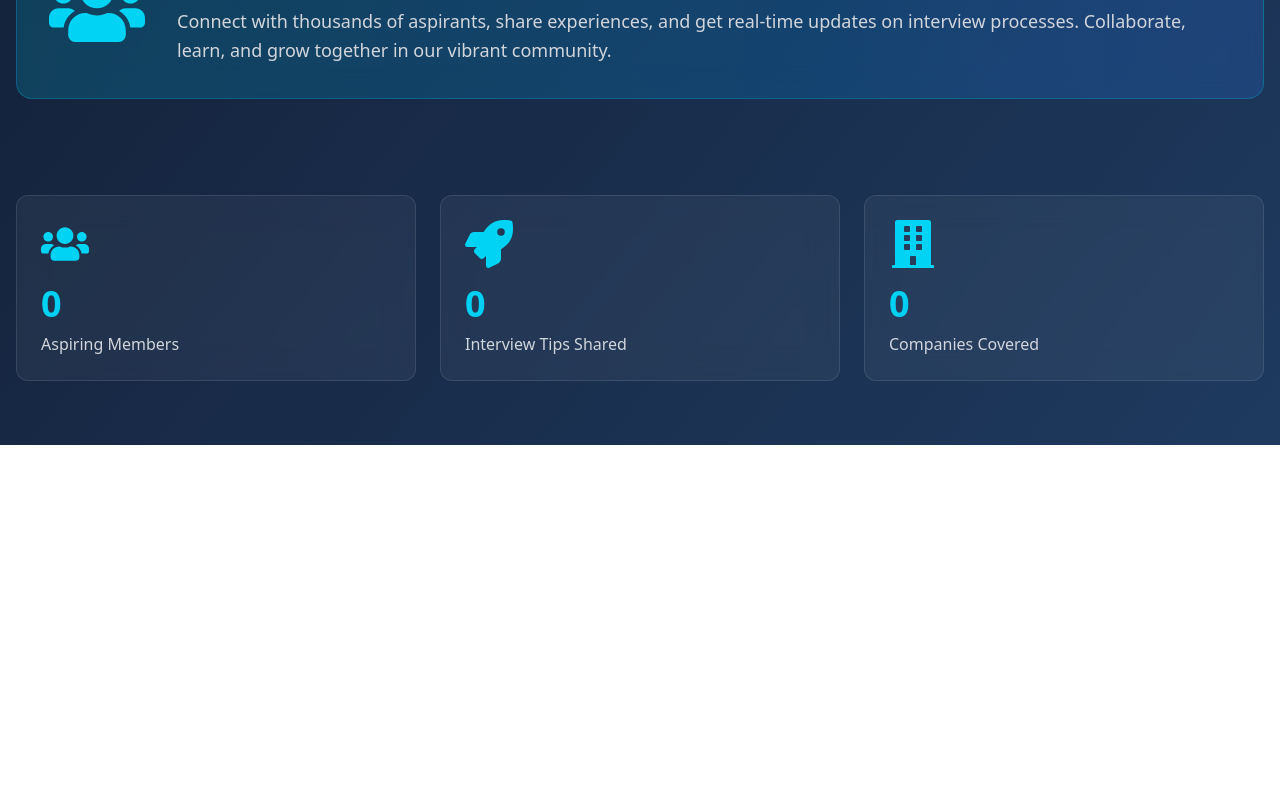
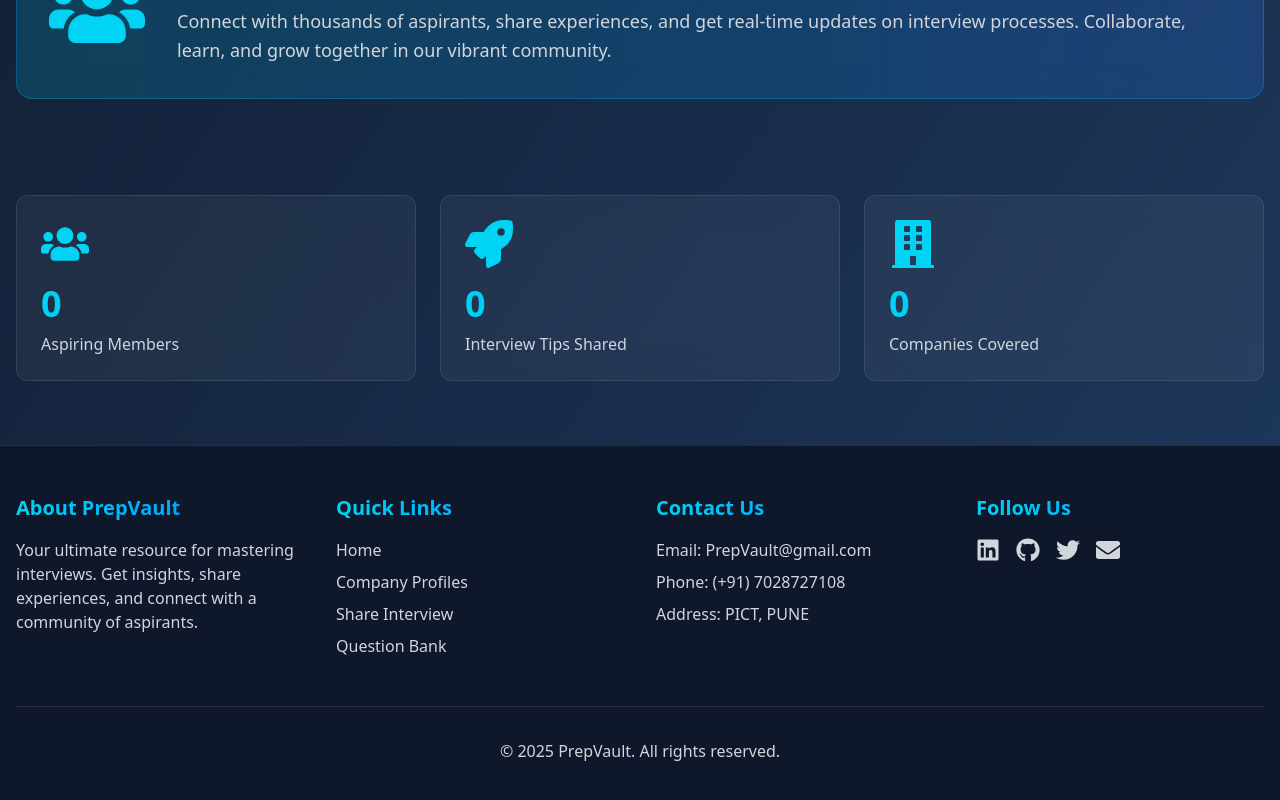
Before and after one commit to ishwari2121/PrepVault, a React (Vite) app in the folder frontend/: page / in a window 1280 px wide. Shown: the part 1248-2048 px from the top of the page. Before the commit the page ends 1693 px from the top, so only its background shows below. Built offline with nearby package versions, Linux system fonts and the light colour scheme.

Commit message:
Footer Added

```diff
--- a/frontend/src/App.jsx
+++ b/frontend/src/App.jsx
@@ -6,6 +6,8 @@
 import LLM from "./Pages/LLM";
 import Stories from "./Pages/Stories";
 import Companies from "./Pages/Companies";
+import SharedInterview from "./components/SharedInterview";
+import QuesAns from "./components/QuesAns";
 function Layout() {
   const location = useLocation();
 
@@ -22,6 +24,9 @@
         <Route path="/LLM" element={<LLM/>}/>
         <Route path="/stories" element={<Stories/>}/>
         <Route path="/companies" element={<Companies/>}/>
+        <Route path="/interviews" element={<SharedInterview/>}/>
+        <Route path="/question-answer" element={<QuesAns/>}/>
+
       </Routes>
     </>
   );
--- /dev/null
+++ b/frontend/src/Pages/Footer.jsx
@@ -0,0 +1,141 @@
+import React from 'react';
+import { motion } from 'framer-motion';
+import { FaLinkedin, FaGithub, FaTwitter, FaEnvelope } from 'react-icons/fa';
+import { NavLink } from 'react-router-dom';
+
+const Footer = () => {
+    const footerVariants = {
+        hidden: { opacity: 0, y: 50 },
+        visible: {
+            opacity: 1,
+            y: 0,
+            transition: { duration: 0.8, ease: 'easeOut' },
+        },
+    };
+
+    const iconVariants = {
+        hover: { scale: 1.2, rotate: 10 },
+        tap: { scale: 0.9 },
+    };
+
+    return (
+        <motion.footer
+            initial="hidden"
+            whileInView="visible"
+            viewport={{ once: true }}
+            variants={footerVariants}
+            className="bg-[#0f172a] border-t border-white/10 py-12"
+        >
+            <div className="container mx-auto px-4">
+                {/* Footer Grid */}
+                <div className="grid grid-cols-1 md:grid-cols-4 gap-8 mb-12">
+                    {/* About Section */}
+                    <motion.div
+                        whileHover={{ y: -5 }}
+                        className="space-y-4"
+                    >
+                        <h3 className="text-xl font-bold bg-gradient-to-r from-cyan-400 to-blue-500 bg-clip-text text-transparent">
+                            About PrepVault
+                        </h3>
+                        <p className="text-gray-300">
+                            Your ultimate resource for mastering interviews. Get insights, share experiences, and connect with a community of aspirants.
+                        </p>
+                    </motion.div>
+
+                    {/* Quick Links */}
+                    <motion.div
+                        whileHover={{ y: -5 }}
+                        className="space-y-4"
+                    >
+                        <h3 className="text-xl font-bold bg-gradient-to-r from-cyan-400 to-blue-500 bg-clip-text text-transparent">
+                            Quick Links
+                        </h3>
+                        <ul className="space-y-2">
+                            <li><NavLink to="/" className="text-gray-300 hover:text-cyan-400 transition-colors">Home</NavLink></li>
+                            <li><NavLink to="/companies" className="text-gray-300 hover:text-cyan-400 transition-colors">Company Profiles</NavLink></li>
+                            <li><NavLink to="/interviews" className="text-gray-300 hover:text-cyan-400 transition-colors">Share Interview</NavLink></li>
+                            <li><NavLink to="/question-answer" className="text-gray-300 hover:text-cyan-400 transition-colors">Question Bank</NavLink></li>
+                        </ul>
+                    </motion.div>
+
+                    {/* Contact Info */}
+                    <motion.div
+                        whileHover={{ y: -5 }}
+                        className="space-y-4"
+                    >
+                        <h3 className="text-xl font-bold bg-gradient-to-r from-cyan-400 to-blue-500 bg-clip-text text-transparent">
+                            Contact Us
+                        </h3>
+                        <ul className="space-y-2">
+                            <li className="text-gray-300">Email: PrepVault@gmail.com</li>
+                            <li className="text-gray-300">Phone: (+91) 7028727108</li>
+                            <li className="text-gray-300">Address: PICT, PUNE</li>
+                        </ul>
+                    </motion.div>
+
+                    <motion.div
+                        whileHover={{ y: -5 }}
+                        className="space-y-4"
+                    >
+                        <h3 className="text-xl font-bold bg-gradient-to-r from-cyan-400 to-blue-500 bg-clip-text text-transparent">
+                            Follow Us
+                        </h3>
+                        <div className="flex space-x-4">
+                            <motion.a
+                                href="#"
+                                variants={iconVariants}
+                                whileHover="hover"
+                                whileTap="tap"
+                                className="text-gray-300 hover:text-cyan-400 transition-colors"
+                            >
+                                <FaLinkedin className="h-6 w-6" />
+                            </motion.a>
+                            <motion.a
+                                href="#"
+                                variants={iconVariants}
+                                whileHover="hover"
+                                whileTap="tap"
+                                className="text-gray-300 hover:text-cyan-400 transition-colors"
+                            >
+                                <FaGithub className="h-6 w-6" />
+                            </motion.a>
+                            <motion.a
+                                href="#"
+                                variants={iconVariants}
+                                whileHover="hover"
+                                whileTap="tap"
+                                className="text-gray-300 hover:text-cyan-400 transition-colors"
+                            >
+                                <FaTwitter className="h-6 w-6" />
+                            </motion.a>
+                            <motion.a
+                                href="#"
+                                variants={iconVariants}
+                                whileHover="hover"
+                                whileTap="tap"
+                                className="text-gray-300 hover:text-cyan-400 transition-colors"
+                            >
+                                <FaEnvelope className="h-6 w-6" />
+                            </motion.a>
+                        </div>
+                    </motion.div>
+                </div>
+
+                {/* Divider */}
+                <div className="border-t border-white/10 my-8"></div>
+
+                {/* Copyright */}
+                <motion.div
+                    initial={{ opacity: 0 }}
+                    whileInView={{ opacity: 1 }}
+                    transition={{ delay: 0.5 }}
+                    className="text-center text-gray-300"
+                >
+                    &copy; {new Date().getFullYear()} PrepVault. All rights reserved.
+                </motion.div>
+            </div>
+        </motion.footer>
+    );
+};
+
+export default Footer;
--- a/frontend/src/Pages/Home.jsx
+++ b/frontend/src/Pages/Home.jsx
@@ -2,7 +2,7 @@
 import { motion } from 'framer-motion';
 import { FaBuilding, FaSearch, FaQuestionCircle, FaRocket, FaUsers } from 'react-icons/fa';
 import { useNavigate } from 'react-router-dom';
-
+import Footer from './Footer'
 const Home = () => {
   const navigate = useNavigate();
   const [totalMembersRegistered,setTotalMembersRegistered] = useState(0);
@@ -176,6 +176,7 @@
                     ))}
                 </motion.div>
             </div>
+            <Footer/>
         </div>
     );
 };
--- /dev/null
+++ b/frontend/src/components/QuesAns.jsx
@@ -0,0 +1,9 @@
+import React from 'react'
+
+const QuesAns = () => {
+  return (
+    <div>QuesAns</div>
+  )
+}
+
+export default QuesAns
--- /dev/null
+++ b/frontend/src/components/SharedInterview.jsx
@@ -0,0 +1,9 @@
+import React from 'react'
+
+const SharedInterview = () => {
+  return (
+    <div>SharedInterview</div>
+  )
+}
+
+export default SharedInterview
```
